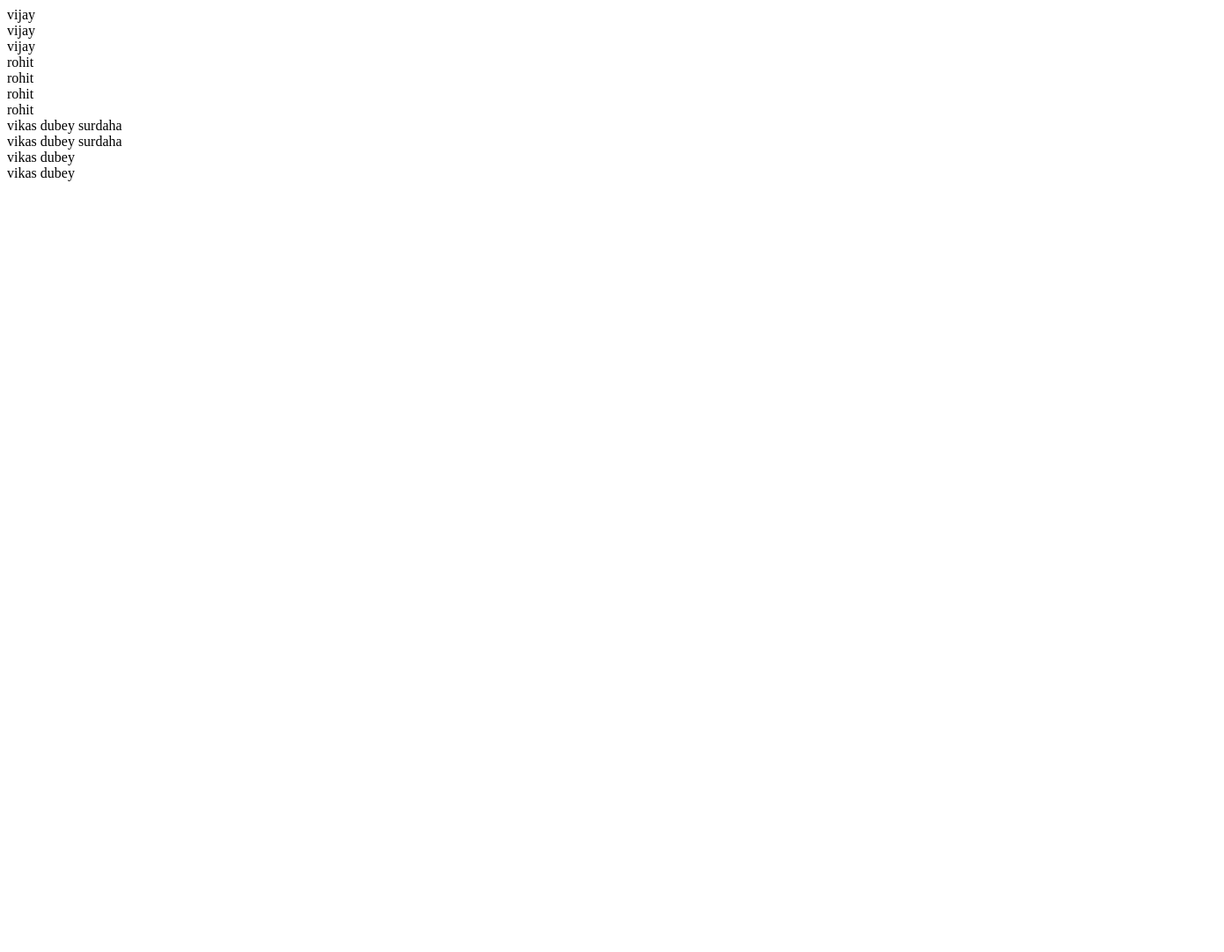
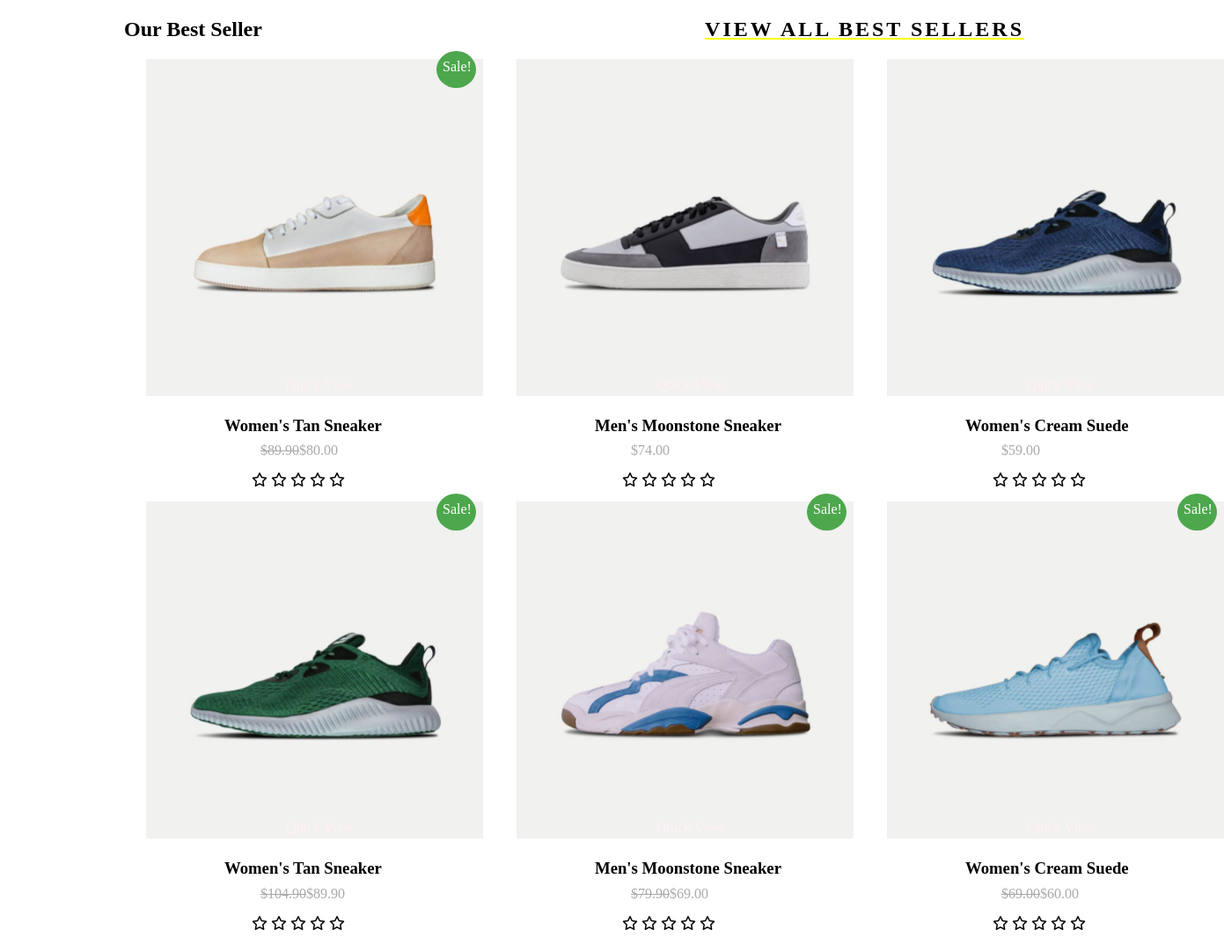
Before and after one commit to VijayprD/shoeJunction, a plain HTML site: page index.html in a window 1280 px wide. Shown: the whole page at 88% size, 1391 px wide, since content can reach past the window. Before the commit the page ends 800 px from the top, so only its background shows below. Drawn offline with Linux system fonts and the light colour scheme.

Commit message:
Best Seller complete

```diff
--- a/index.html
+++ b/index.html
@@ -5,31 +5,125 @@
     <meta name="viewport" content="width=device-width, initial-scale=1.0">
     <link rel="stylesheet" href="style.css">
     <link rel="icon" type="image/png" sizes="16x16" href="img/favicon_package_v0.16/favicon-16x16.png">
+    <link rel="stylesheet" href="https://cdnjs.cloudflare.com/ajax/libs/font-awesome/6.4.2/css/all.min.css" integrity="sha512-z3gLpd7yknf1YoNbCzqRKc4qyor8gaKU1qmn+CShxbuBusANI9QpRohGBreCFkKxLhei6S9CQXFEbbKuqLg0DA==" crossorigin="anonymous" referrerpolicy="no-referrer" />
     <title>shoeJunction</title>
 </head>
 <body>
     <!-- navbar section  -->
-    <nav> vijay</nav>
+    <nav></nav>
     <!-- hero sec  -->
-    <section>vijay</section>
+    <section></section>
     <!-- About us -->
-    <section>vijay</section>
+    <section></section>
     <!-- Made  -->
-    <section>rohit</section>
+    <section></section>
     <!-- Best seller  -->
-    <section>rohit</section>
+    <section>
+        <h2 class="seller">Our Best Seller</h2>
+        <a href="" class="view"><u><h2 class="all">VIEW ALL BEST SELLERS</h2></u></a>
+        <div class="our">
+            <div class="best">
+                <img src="img/recycled-shoe-product-image-011-768x768.jpg" alt="" class="img">
+                <p class="sale">Sale!</p>
+                <a href="" ><p class="quick">Quick View</p></a>
+                <h3 class="ton">Women's Tan Sneaker</h3>
+                <p class="dollor"><del>$89.90</del>$80.00</p>
+                <div class="star">
+                    <i class="fa-regular fa-star"></i>
+                    <i class="fa-regular fa-star"></i>
+                    <i class="fa-regular fa-star"></i>
+                    <i class="fa-regular fa-star"></i>
+                    <i class="fa-regular fa-star"></i>
+                </div>
+            </div>
+            <div class="best">
+                <img src="img/recycled-shoe-product-image-018-768x768.jpg" alt="" class="img">
+                <!-- <p class="sale">Sale !</p> -->
+                <a href="" ><p class="quick">Quick View</p></a>
+                <h3 class="ton">Men's Moonstone Sneaker</h3>
+                <p class="dollor">$74.00</p>
+                <div class="star">
+                    <i class="fa-regular fa-star"></i>
+                    <i class="fa-regular fa-star"></i>
+                    <i class="fa-regular fa-star"></i>
+                    <i class="fa-regular fa-star"></i>
+                    <i class="fa-regular fa-star"></i>
+                </div>
+            </div>
+            <div class="best">
+                <img src="img/recycled-shoe-product-image-008-768x768.jpg" alt="" class="img">
+                <!-- <p class="sale">Sale !</p> -->
+                <a href=""><p class="quick">Quick View</p></a>
+                <h3 class="ton">Women's Cream Suede</h3>
+                <p class="dollor">$59.00</p>
+                <div class="star">
+                    <i class="fa-regular fa-star"></i>
+                    <i class="fa-regular fa-star"></i>
+                    <i class="fa-regular fa-star"></i>
+                    <i class="fa-regular fa-star"></i>
+                    <i class="fa-regular fa-star"></i>
+                </div>
+            </div>
+        </div>
+
+        <div class="o">
+            <div class="best">
+                <img src="img/recycled-shoe-product-image-007-768x768.jpg" alt="" class="img">
+                <p class="sale">Sale!</p>
+                <a href="" ><p class="quick">Quick View</p></a>
+                <h3 class="ton">Women's Tan Sneaker</h3>
+                <p class="dollor"><del>$104.90</del>$89.90</p>
+                <div class="star">
+                    <i class="fa-regular fa-star"></i>
+                    <i class="fa-regular fa-star"></i>
+                    <i class="fa-regular fa-star"></i>
+                    <i class="fa-regular fa-star"></i>
+                    <i class="fa-regular fa-star"></i>
+                </div>
+            </div>
+            <div class="best">
+                <img src="img/recycled-shoe-product-image-019-768x768.jpg" alt="" class="img">
+                <p class="sale">Sale!</p>
+                <a href="" ><p class="quick">Quick View</p></a>
+                <h3 class="ton">Men's Moonstone Sneaker</h3>
+                <p class="dollor"><del>$79.90</del>$69.00</p>
+                <div class="star">
+                    <i class="fa-regular fa-star"></i>
+                    <i class="fa-regular fa-star"></i>
+                    <i class="fa-regular fa-star"></i>
+                    <i class="fa-regular fa-star"></i>
+                    <i class="fa-regular fa-star"></i>
+                </div>
+            </div>
+            <div class="best">
+                <img src="img/recycled-shoe-product-image-003-768x768.jpg" alt="" class="img">
+                <p class="sale">Sale!</p>
+                <a href=""><p class="quick">Quick View</p></a>
+                <h3 class="ton">Women's Cream Suede</h3>
+                <p class="dollor"><del>$69.00</del>$60.00</p>
+                <div class="star">
+                    <i class="fa-regular fa-star"></i>
+                    <i class="fa-regular fa-star"></i>
+                    <i class="fa-regular fa-star"></i>
+                    <i class="fa-regular fa-star"></i>
+                    <i class="fa-regular fa-star"></i>
+                </div>
+            </div>
+        </div>
+
+    </section>
     <!-- Cat  -->
-    <section>rohit</section>
+    <section></section>
     <!-- New item  -->
-    <section>rohit</section>
+    <section></section>
     <!-- second made -->
-    <section>vikas dubey surdaha </section>
+    <section> </section>
     <!-- Customer -->
-    <section>vikas dubey surdaha</section>
+    <section></section>
     <!-- appericate -->
-    <section>vikas dubey</section>
+    <section></section>
     <!-- Footer  -->
-    <footer>vikas dubey</footer>
+    <footer></footer>
     <script src="script.js"></script>
 </body>
 </html>
--- a/style.css
+++ b/style.css
@@ -1,9 +1,71 @@
-/* usefull class */
-
-
-/* usefull class */
-
-
-/* footer  */
-
-/* footer  */
+/* OUR BEST SELLER  */
+.seller{
+margin-left: 133px;
+}
+.view{
+    text-decoration: none;
+    color: black;
+    float: right;
+    margin-top: -67px;
+    margin-right: 108px;
+}
+u{
+    color: yellow;
+}
+.all{
+    color: black;
+    letter-spacing: 3px;
+}
+.our{
+    display: flex;
+    margin-left: 120px;
+}
+.img{
+    height: 383px;
+    margin-left: 38px;
+}
+.sale{
+    background-color: rgb(77, 167, 77);
+    border-radius: 50%;
+    width: 35px;
+    height: 30px;
+    padding: 9px 3px 3px 7px;
+    color: white;
+    margin-left: 368px;
+    position: absolute;
+    margin-top: -396px;
+}
+a{
+    text-decoration: none;
+}
+.quick{
+    color: lavenderblush;
+    width: 223px;
+    height: 21px;
+    margin-top: -30px;
+    margin-left: 39px;
+    padding-left: 158px;
+    position: absolute;
+    padding-top: 5px;
+}
+.quick:hover{
+    background-color: black;
+    color: white;
+}
+.ton{
+    margin-left: 127px;
+}
+.dollor{
+    color: darkgray;
+    margin-left: 168px;
+    margin-top: -10px;
+}
+.o{
+    display: flex;
+    margin-left: 120px;
+}
+.star{
+    margin-left: 158px;
+    margin-bottom: 15px;
+}
+/* OUR BEST SELLER  */
```
